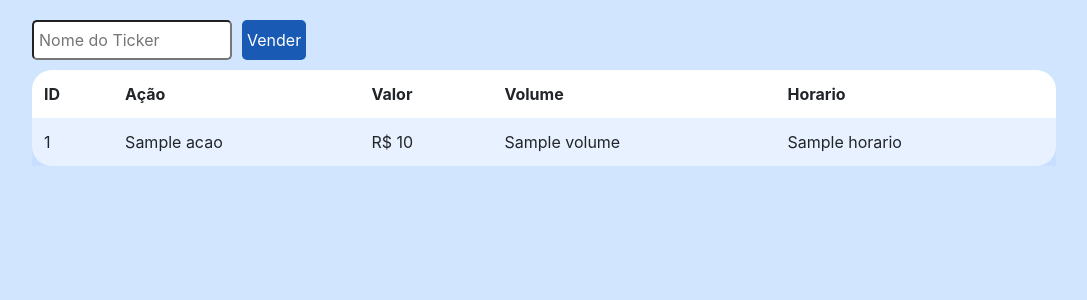
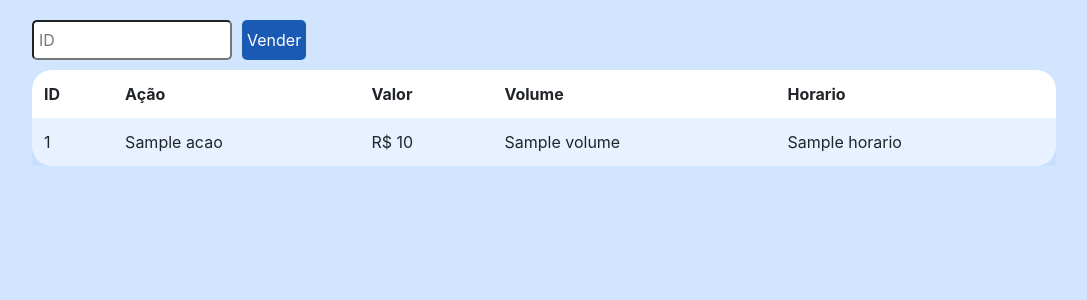
Before and after one commit to CelsoTadaki/GTB-Lautcap, a Django app: template gtb/templates/gtb/historicoacoes.html in a window 1280 px wide. Shown: the top 300 px of the page, without its empty margins (96-1183 px from the left). Run offline with Django 3.2, Linux system fonts and the light colour scheme; the template is opened without the code that fills it: most values are stand-ins (such as "Sample title", 1, 10 or a date in 2020); some libraries are stand-ins or nearby versions.

Commit message:
Atualizando HTML vender ações

```diff
--- a/gtb/templates/gtb/historicoacoes.html
+++ b/gtb/templates/gtb/historicoacoes.html
@@ -19,7 +19,7 @@
         <div class="formDiv">
             {% csrf_token %}
             <div class="divComprarAcoes">
-                <input class="textoProcurarAcao" type="text" name="venderAcao" placeholder="Nome do Ticker">
+                <input class="textoProcurarAcao" type="text" name="venderAcao" placeholder="ID">
                 <button class="botaoProcurarAcao" type="submit" name="botaoVenderAcao">Vender</button>
             </div>
 
```
Also changed, not shown: db.sqlite3.
